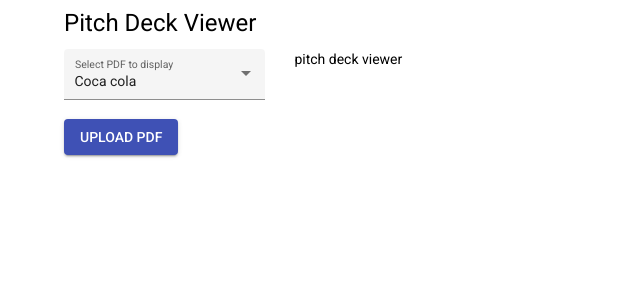
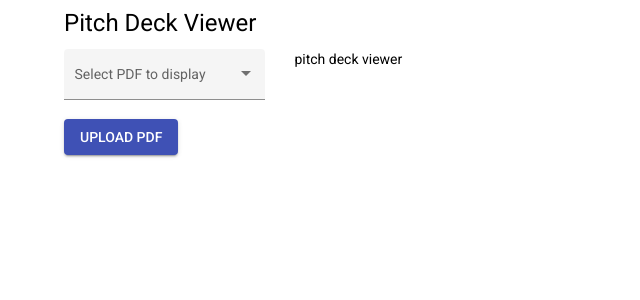
Before and after one commit to Mdelaf/pitch-deck, an Angular app in the folder web/: page / in a window 1280 px wide. Shown: the top 300 px of the page, without its empty margins (0-640 px from the left). Built offline with nearby package versions, Linux system fonts and the light colour scheme.

Commit message:
feat(web): implement pitch-deck-list

```diff
--- a/web/src/app/components/pitch-deck-list/pitch-deck-list.component.html
+++ b/web/src/app/components/pitch-deck-list/pitch-deck-list.component.html
@@ -1,6 +1,6 @@
 <mat-form-field appearance="fill">
   <mat-label>Select PDF to display</mat-label>
-  <mat-select [(value)]="selectedPdf">
+  <mat-select (selectionChange)="fileSelectedEvent.emit($event.value)">
     <mat-option *ngFor="let pdf of pdfOptions" [value]="pdf">
       {{pdf.name}}
     </mat-option>
--- a/web/src/app/components/pitch-deck-list/pitch-deck-list.component.ts
+++ b/web/src/app/components/pitch-deck-list/pitch-deck-list.component.ts
@@ -1,37 +1,12 @@
-import { Component, OnInit } from '@angular/core';
-
-const weFunderPdf = {
-  name: 'WeFunder',
-  code: 'sadas3',
-}
-
-const cocaColaPdf = {
-  name: 'Coca cola',
-  code: 'isn37j',
-}
-
-const pepsiCoPdf = {
-  name: 'Pepsi Co',
-  code: 'a03jke',
-}
+import { Component, Input, Output, EventEmitter, OnInit } from '@angular/core';
+import { PdfReference } from 'src/app/services/interfaces';
 
 @Component({
   selector: 'app-pitch-deck-list',
   templateUrl: './pitch-deck-list.component.html',
   styleUrls: ['./pitch-deck-list.component.scss']
 })
-export class PitchDeckListComponent implements OnInit {
-  selectedPdf = cocaColaPdf;
-
-  pdfOptions = [
-    weFunderPdf,
-    cocaColaPdf,
-    pepsiCoPdf,
-  ]
-
-  constructor() { }
-
-  ngOnInit(): void {
-  }
-
+export class PitchDeckListComponent {
+  @Input() pdfOptions: PdfReference[] = [];
+  @Output() fileSelectedEvent = new EventEmitter<PdfReference>();
 }
--- a/web/src/app/components/pitch-deck/pitch-deck.component.html
+++ b/web/src/app/components/pitch-deck/pitch-deck.component.html
@@ -1,5 +1,5 @@
 <div class="settings">
-  <app-pitch-deck-list></app-pitch-deck-list>
+  <app-pitch-deck-list [pdfOptions]="pdfList" (fileSelectedEvent)="selectedPdf = $event"></app-pitch-deck-list>
   <app-pitch-deck-uploader></app-pitch-deck-uploader>
 </div>
 <div class="viewer">
--- a/web/src/app/components/pitch-deck/pitch-deck.component.ts
+++ b/web/src/app/components/pitch-deck/pitch-deck.component.ts
@@ -1,15 +1,35 @@
-import { Component, OnInit } from '@angular/core';
+import { Component } from '@angular/core';
+import { PdfReference } from 'src/app/services/interfaces';
+
+const weFunderPdf = {
+  name: 'WeFunder',
+  code: 'sadas3',
+  url: 'https://wefunder.com',
+}
+
+const cocaColaPdf = {
+  name: 'Coca cola',
+  code: 'isn37j',
+  url: 'https://wefunder.com',
+}
+
+const pepsiCoPdf = {
+  name: 'Pepsi Co',
+  code: 'a03jke',
+  url: 'https://wefunder.com',
+}
 
 @Component({
   selector: 'app-pitch-deck',
   templateUrl: './pitch-deck.component.html',
   styleUrls: ['./pitch-deck.component.scss']
 })
-export class PitchDeckComponent implements OnInit {
+export class PitchDeckComponent {
+  pdfList: PdfReference[] = [
+    weFunderPdf,
+    cocaColaPdf,
+    pepsiCoPdf,
+  ];
 
-  constructor() { }
-
-  ngOnInit(): void {
-  }
-
+  selectedPdf: PdfReference | undefined;
 }
--- /dev/null
+++ b/web/src/app/services/interfaces.ts
@@ -0,0 +1,5 @@
+export interface PdfReference {
+  name: string;
+  code: string;
+  url: string;
+}
```
